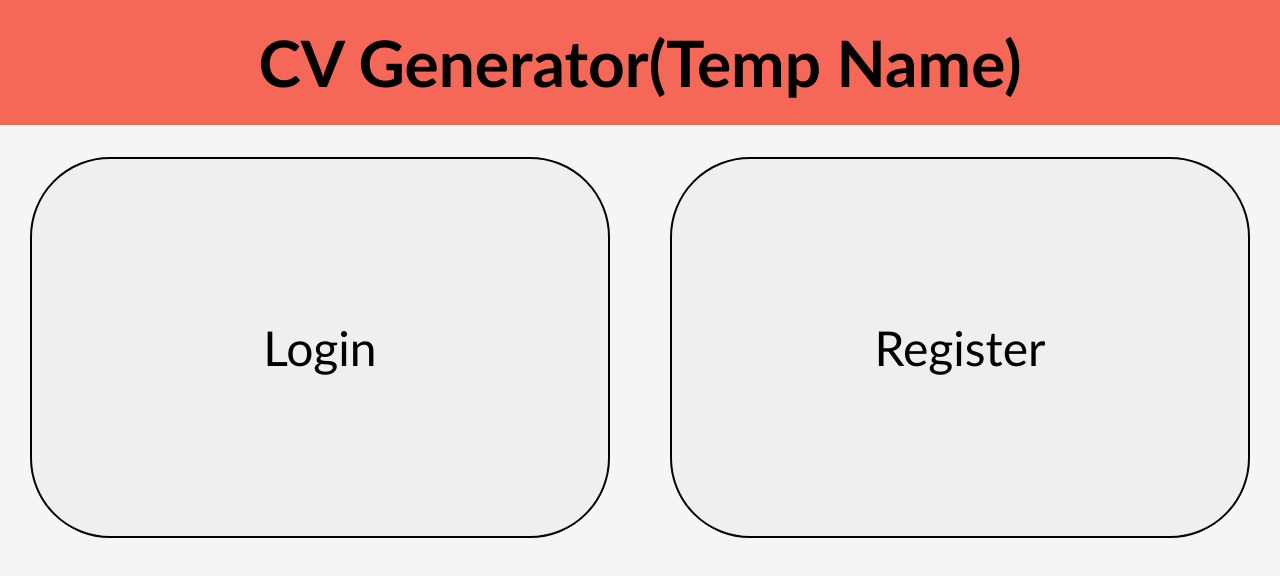
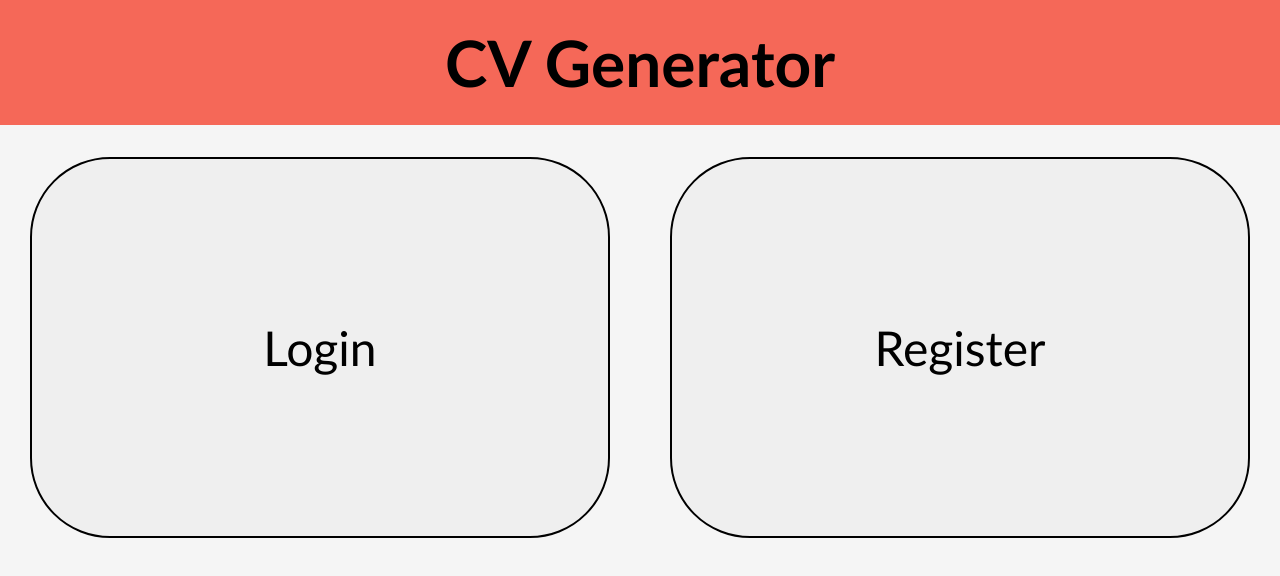
Before and after one commit to Phantom-d-e-v/PBJ, a React (Create React App) app in the folder client/: page / in a window 1280 px wide. Shown: the top 576 px of the page. Built offline with nearby package versions, Linux system fonts and the light colour scheme.

Commit message:
Feat: Final code

```diff
--- a/client/src/components/LoginPage/LoginPage.js
+++ b/client/src/components/LoginPage/LoginPage.js
@@ -30,7 +30,7 @@ function LoginPage(props) {
   return (
     <div className="LoginPage_div">
       <header className="LoginPage_header">
-        <h1>CV Generator(Temp Name)</h1>
+        <h1>CV Generator</h1>
       </header>
       <div class="Button">
         <button id="Login" onClick={() => setIsLogin("Login")}>
```
Also changed, not shown: 2 other files (tests, documents, lock files or other folders).
